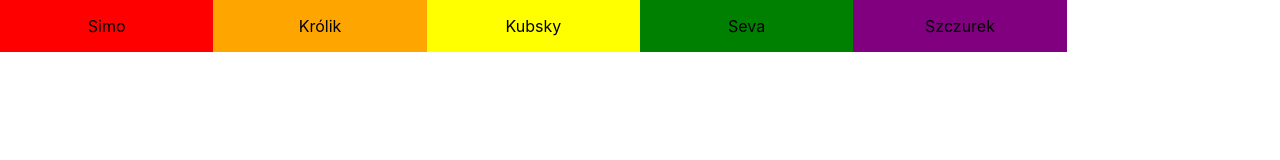
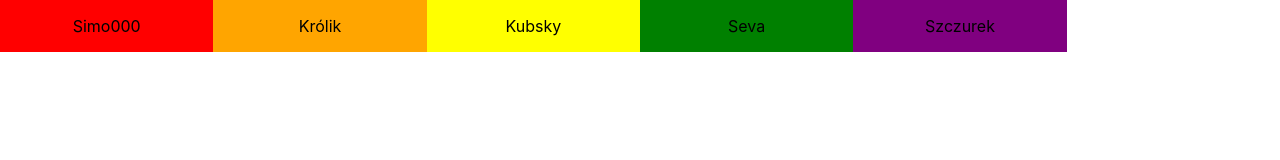
Before and after one commit to Marsiq/Wataha, a React (Create React App) app in the folder wataha/: page / in a window 1280 px wide. Shown: the top 160 px of the page. Built offline with nearby package versions, Linux system fonts and the light colour scheme.

Commit message:
moj pierwszy commid

```diff
--- a/wataha/src/components/Simo.js
+++ b/wataha/src/components/Simo.js
@@ -2,7 +2,7 @@ import React from 'react'
 
 const Simo = () => {
     return(
-        <p>Simo</p>
+        <p>Simo000</p>
     )
 }
 
```
